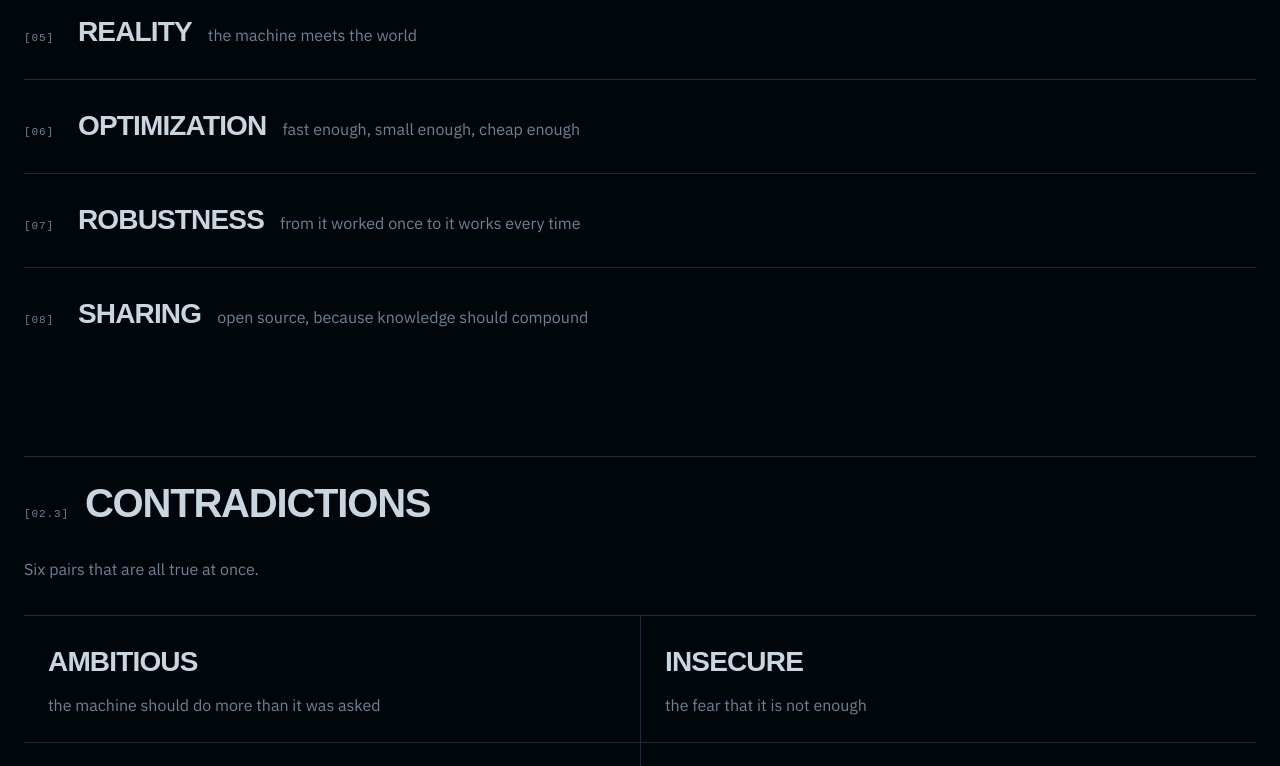
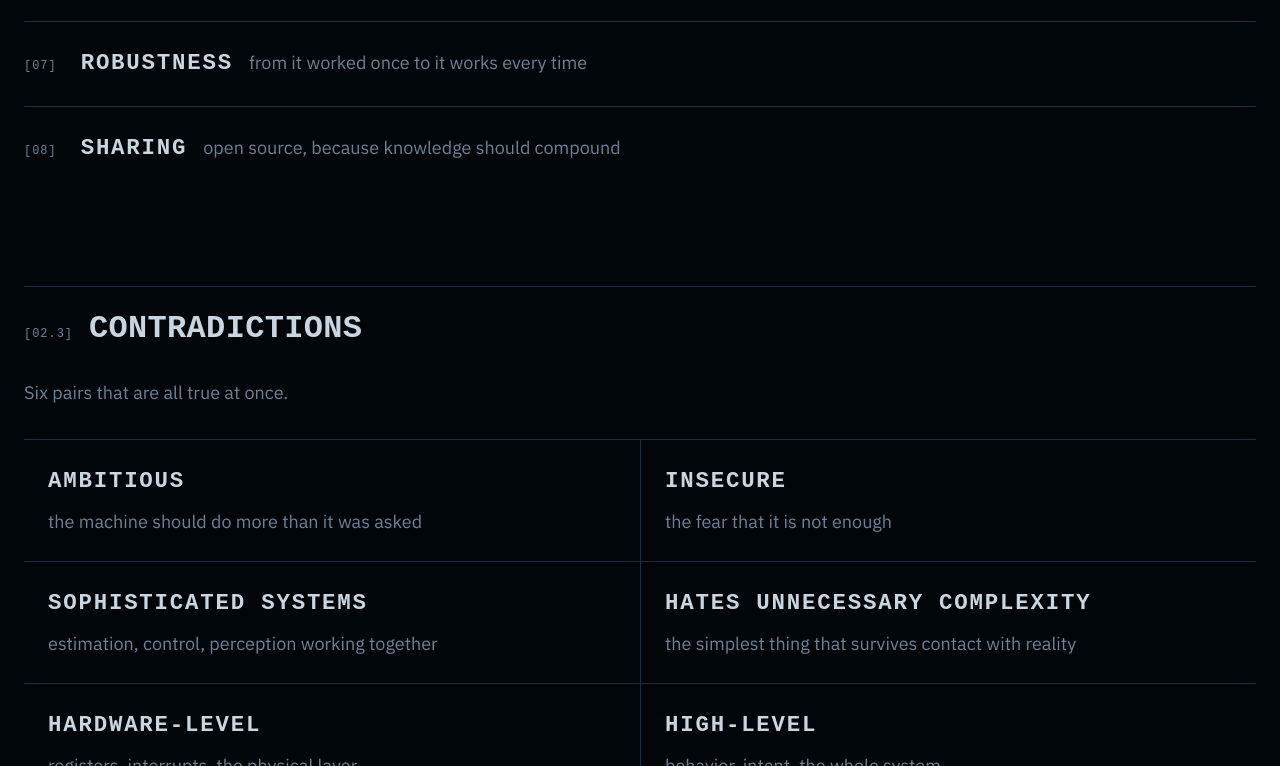
Before and after one commit to fh1m/fh1m.github.io, an Astro site: page /about in a window 1280 px wide. Shown: the part 2034-2800 px from the top of the page. Built offline with nearby package versions, Linux system fonts and the light colour scheme; Astro itself is replaced by a stand-in of ours; a web font is replaced by a local one.

Commit message:
feat: iosevka display + roboto mono workhorse with zero-cls fallbacks

```diff
--- a/package.json
+++ b/package.json
@@ -11,10 +11,10 @@
   },
   "dependencies": {
     "@astrojs/sitemap": "^3.7.4",
-    "@fontsource-variable/archivo": "^5.3.0",
-    "@fontsource-variable/jetbrains-mono": "^5.3.0",
+    "@fontsource-variable/roboto-mono": "^5.3.0",
     "@fontsource/ibm-plex-sans": "^5.3.0",
     "@fontsource/instrument-serif": "^5.3.0",
+    "@fontsource/iosevka": "^5.3.0",
     "astro": "^5.18.2",
     "gsap": "^3.15.0",
     "lenis": "^1.3.26"
--- a/src/components/StackDescent.astro
+++ b/src/components/StackDescent.astro
@@ -142,10 +142,10 @@ const LAYERS: Layer[] = [
   }
 
   .layer-title {
-    font-family: var(--font-display), sans-serif;
-    font-weight: 800;
+    font-family: var(--font-mono), ui-monospace, monospace;
+    font-weight: 600;
     text-transform: uppercase;
-    letter-spacing: var(--tracking-display);
+    letter-spacing: var(--tracking-label);
     font-size: var(--text-h3);
   }
 
--- a/src/layouts/Base.astro
+++ b/src/layouts/Base.astro
@@ -197,11 +197,11 @@ const emailLabel = PROFILE.links.email.replace('mailto:', '').toUpperCase();
       }
 
       .wordmark {
-        font-family: var(--font-display), sans-serif;
-        font-weight: 900;
+        font-family: var(--font-mono), ui-monospace, monospace;
+        font-weight: 700;
         font-size: clamp(1.25rem, 2.5vw, 1.75rem);
         text-transform: uppercase;
-        letter-spacing: var(--tracking-display);
+        letter-spacing: var(--tracking-label);
         line-height: 1;
       }
 
--- a/src/pages/about.astro
+++ b/src/pages/about.astro
@@ -269,10 +269,10 @@ const INFLUENCES = [
     }
 
     .section-head h2 {
-      font-family: var(--font-display), sans-serif;
-      font-weight: 800;
+      font-family: var(--font-display), ui-monospace, monospace;
+      font-weight: 700;
       text-transform: uppercase;
-      letter-spacing: var(--tracking-display);
+      letter-spacing: var(--tracking-display-small);
       font-size: var(--text-h2);
     }
 
@@ -312,10 +312,10 @@ const INFLUENCES = [
     }
 
     .loop-label {
-      font-family: var(--font-display), sans-serif;
-      font-weight: 700;
+      font-family: var(--font-mono), ui-monospace, monospace;
+      font-weight: 600;
       text-transform: uppercase;
-      letter-spacing: var(--tracking-display);
+      letter-spacing: var(--tracking-label);
       font-size: var(--text-h3);
     }
 
@@ -345,10 +345,10 @@ const INFLUENCES = [
     }
 
     .pole-label {
-      font-family: var(--font-display), sans-serif;
-      font-weight: 700;
+      font-family: var(--font-mono), ui-monospace, monospace;
+      font-weight: 600;
       text-transform: uppercase;
-      letter-spacing: var(--tracking-display);
+      letter-spacing: var(--tracking-label);
       font-size: var(--text-h3);
     }
 
--- a/src/pages/log.astro
+++ b/src/pages/log.astro
@@ -199,12 +199,12 @@ const nodes = entries.map((entry, i) => ({ entry, Content: rendered[i].Content }
     }
 
     .phase-title {
-      font-family: var(--font-display), sans-serif;
+      font-family: var(--font-display), ui-monospace, monospace;
       font-weight: 700;
       font-size: var(--text-h2);
       text-transform: uppercase;
-      letter-spacing: var(--tracking-display);
-      line-height: 1.1;
+      letter-spacing: var(--tracking-display-small);
+      line-height: var(--leading-h2);
     }
 
     .phase-title a:hover {
--- a/src/styles/base.css
+++ b/src/styles/base.css
@@ -23,7 +23,7 @@ body {
   color-scheme: dark;
   background-color: var(--surface-0);
   color: var(--ink);
-  font-family: 'IBM Plex Sans', system-ui, sans-serif;
+  font-family: var(--font-body);
   font-size: var(--text-body);
   line-height: var(--leading-body);
   -webkit-font-smoothing: antialiased;
@@ -64,7 +64,24 @@ h4,
 h5,
 h6 {
   font-weight: inherit;
-  line-height: 1.1;
+}
+
+h1 {
+  line-height: var(--leading-h1);
+}
+
+h2 {
+  line-height: var(--leading-h2);
+}
+
+h3 {
+  line-height: var(--leading-h3);
+}
+
+h4,
+h5,
+h6 {
+  line-height: 1.2;
 }
 
 /* ---- Selection ---- */
@@ -136,9 +153,9 @@ h6 {
   border-top: 1px solid var(--line-strong);
 }
 
-/* ---- Mono label ---- */
+/* ---- Mono label (Roboto Mono Variable) ---- */
 .mono-label {
-  font-family: 'JetBrains Mono Variable', ui-monospace, monospace;
+  font-family: var(--font-mono), ui-monospace, monospace;
   font-size: var(--text-label);
   font-weight: 500;
   text-transform: uppercase;
@@ -146,12 +163,13 @@ h6 {
   color: var(--ink-muted);
 }
 
-/* ---- Display headline (Archivo variable 700–900) ---- */
+/* ---- Display headline (Iosevka 700) ----
+   Sentence-case for hero/story statements; short section markers
+   keep their own uppercase content. Large display tracking −0.03em. */
 .display {
-  font-family: 'Archivo Variable', sans-serif;
-  font-weight: 700; /* variable range 700–900 */
+  font-family: var(--font-display), ui-monospace, monospace;
+  font-weight: 700;
   font-size: var(--text-display);
-  text-transform: uppercase;
   letter-spacing: var(--tracking-display);
   line-height: var(--leading-display);
 }
--- a/src/styles/fonts.css
+++ b/src/styles/fonts.css
@@ -1,12 +1,16 @@
 /* Self-hosted typography layer.
-   All fonts are served locally — zero external font CDN requests.
-   Every generated @font-face ships `font-display: swap` by default. */
+   Exactly four families — zero external font CDN requests.
+   Every generated @font-face ships `font-display: swap` by default.
+   Metric-override fallback faces (Fontaine-style) keep CLS at 0:
+   when a real font is still loading, the browser renders the
+   size-adjusted system fallback, so the swap never shifts layout. */
 
-/* Display + body-bold: Archivo Variable */
-@import '@fontsource-variable/archivo';
+/* Display: Iosevka (static, latin subset — weights actually used) */
+@import '@fontsource/iosevka/latin-400.css';
+@import '@fontsource/iosevka/latin-700.css';
 
-/* Mono: JetBrains Mono Variable */
-@import '@fontsource-variable/jetbrains-mono';
+/* Mono workhorse: Roboto Mono Variable (100–700, unicode-range subsets) */
+@import '@fontsource-variable/roboto-mono';
 
 /* Body: IBM Plex Sans (regular + medium) */
 @import '@fontsource/ibm-plex-sans/400.css';
@@ -16,9 +20,51 @@
 @import '@fontsource/instrument-serif/400.css';
 @import '@fontsource/instrument-serif/400-italic.css';
 
+/* ---- Metric-override fallback faces (zero-CLS) ----
+   Each face maps the real family's metrics onto a local system font so
+   `font-display: swap` swaps without layout shift. Values are
+   Fontaine-style: size-adjust = target advance / fallback advance;
+   ascent/descent overrides = target metric / (fallback metric × size-adjust). */
+
+@font-face {
+  font-family: 'Iosevka Fallback';
+  src: local('SF Mono'), local('Menlo'), local('Consolas'), local('Courier New');
+  size-adjust: 83.33%;
+  ascent-override: 113.68%;
+  descent-override: 144%;
+  line-gap-override: 0%;
+}
+
+@font-face {
+  font-family: 'Roboto Mono Fallback';
+  src: local('SF Mono'), local('Menlo'), local('Consolas'), local('Courier New');
+  size-adjust: 100%;
+  ascent-override: 97.68%;
+  descent-override: 97.6%;
+  line-gap-override: 0%;
+}
+
+@font-face {
+  font-family: 'IBM Plex Sans Fallback';
+  src: local('Arial'), local('Helvetica Neue'), local('Segoe UI');
+  size-adjust: 100%;
+  ascent-override: 95.41%;
+  descent-override: 128.2%;
+  line-gap-override: 0%;
+}
+
+@font-face {
+  font-family: 'Instrument Serif Fallback';
+  src: local('Georgia'), local('Times New Roman');
+  size-adjust: 90.91%;
+  ascent-override: 94.94%;
+  descent-override: 126.7%;
+  line-gap-override: 0%;
+}
+
 :root {
-  --font-display: 'Archivo Variable';
-  --font-mono: 'JetBrains Mono Variable';
-  --font-body: 'IBM Plex Sans';
-  --font-serif: 'Instrument Serif';
+  --font-display: 'Iosevka', 'Iosevka Fallback', 'Roboto Mono Variable', ui-monospace, 'SF Mono', 'Cascadia Mono', 'Segoe UI Mono', monospace;
+  --font-mono: 'Roboto Mono Variable', 'Roboto Mono Fallback', ui-monospace, 'SF Mono', 'Cascadia Mono', 'Segoe UI Mono', monospace;
+  --font-body: 'IBM Plex Sans', 'IBM Plex Sans Fallback', system-ui, -apple-system, 'Segoe UI', Roboto, 'Helvetica Neue', sans-serif;
+  --font-serif: 'Instrument Serif', 'Instrument Serif Fallback', Georgia, 'Times New Roman', serif;
 }
--- a/src/styles/tokens.css
+++ b/src/styles/tokens.css
@@ -29,19 +29,27 @@
   --ring:         #6AB8FF;  /* focus-visible: 3px solid + 3px offset */
   --sel-bg:       #1B2E3D;  /* ::selection background */
 
-  /* ---- Type scale ---- */
-  --text-display: clamp(2.5rem, 8vw, 9rem);
-  --text-h1: clamp(2rem, 5vw, 3.5rem);
-  --text-h2: clamp(1.5rem, 3.5vw, 2.5rem);
-  --text-h3: clamp(1.25rem, 2.5vw, 1.75rem);
-  --text-body: clamp(1rem, 1.1vw, 1.1875rem); /* 16–19px */
-  --text-mono: clamp(0.625rem, 0.8vw, 0.875rem); /* 10–14px */
-  --text-label: 0.6875rem; /* 11px */
+  /* ---- Type scale (Perfect Fourth, capped) ----
+     Display capped at 4.5rem (72px) — the old 9rem overflowed the
+     68ch editorial column. Mono floored at 12px (was 10px). */
+  --text-display: clamp(2.5rem, 4.5vw, 4.5rem);            /* 40 → 72px */
+  --text-h1: clamp(2rem, 3.5vw, 3.25rem);                  /* 32 → 52px */
+  --text-h2: clamp(1.5rem, 2.5vw, 2.375rem);               /* 24 → 38px */
+  --text-h3: clamp(1.25rem, 1.75vw, 1.75rem);              /* 20 → 28px */
+  --text-body: clamp(1rem, 0.875rem + 0.5vw, 1.125rem);    /* 16 → 18px */
+  --text-mono: clamp(0.75rem, 0.625rem + 0.5vw, 0.875rem); /* 12 → 14px (floor raised) */
+  --text-label: 0.75rem;                                   /* 12px (was 11px) */
 
-  --leading-display: 0.92;
+  /* Line-height inverse to size: display tight, body loose */
+  --leading-display: 0.95;
+  --leading-h1: 1.05;
+  --leading-h2: 1.1;
+  --leading-h3: 1.15;
   --leading-body: 1.6;
-  --tracking-display: -0.03em;
-  --tracking-label: 0.08em;
+  --leading-mono: 1.5;
+  --tracking-display: -0.03em;        /* large display (hero, h1) */
+  --tracking-display-small: 0.01em;   /* small display (h1/h2 markers) */
+  --tracking-label: 0.08em;           /* mono labels, uppercase 12–14px */
   --max-width-editorial: 68ch;
 
   /* ---- Spacing ---- */
```
Also changed, not shown: src/pages/404.astro (+3 -4 lines), src/pages/index.astro (+4 -4 lines), src/pages/machines/[slug].astro (+8 -8 lines), src/pages/machines/index.astro (+4 -4 lines), src/pages/notebook/[slug].astro (+18 -11 lines), src/pages/notebook/index.astro (+6 -6 lines), src/pages/now.astro (+4 -4 lines), 1 other file.
